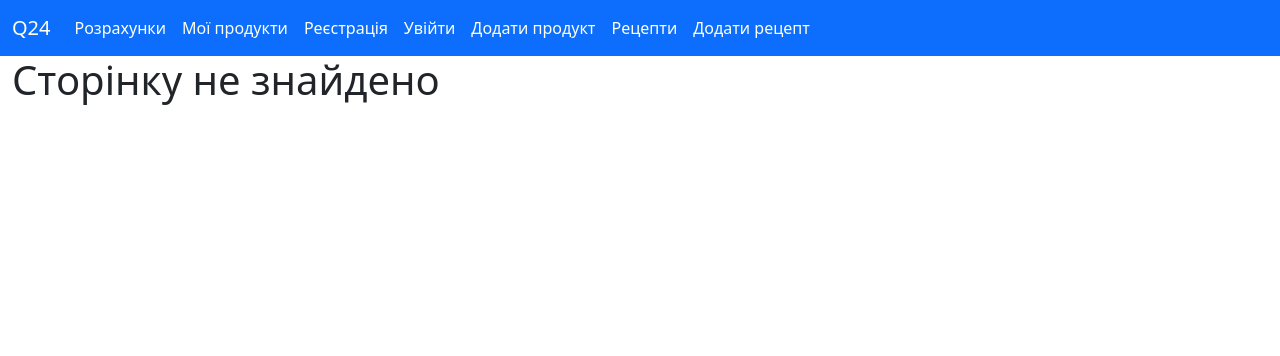
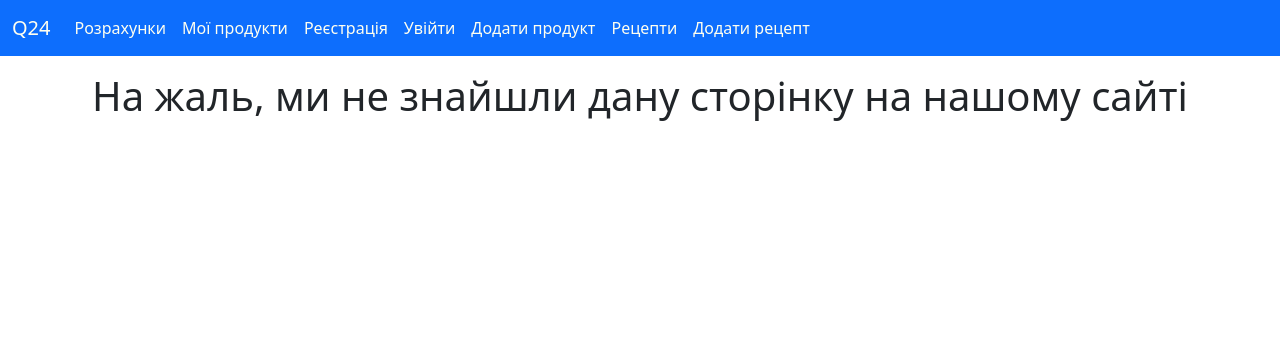
Before and after one commit to qnazar/Q24---food-manager, a Flask app: page /recipe/1 in a window 1280 px wide. Shown: the top 356 px of the page. Run offline with Flask 2, Linux system fonts and the light colour scheme; data that the repository does not hold is empty; some libraries are stand-ins or nearby versions.

Commit message:
pretty errors

```diff
--- a/templates/403.html
+++ b/templates/403.html
@@ -1,4 +1,4 @@
 {% extends 'base.html' %}
 {% block content %}
-<h1>Доступ заборонено</h1>
+<h1 class="py-3" style="text-align: center">Доступ заборонено</h1>
 {%  endblock %}
--- a/templates/404.html
+++ b/templates/404.html
@@ -1,4 +1,4 @@
 {% extends 'base.html' %}
 {% block content %}
-<h1>Сторінку не знайдено</h1>
+<h1 class="py-3" style="text-align: center">На жаль, ми не знайшли дану сторінку на нашому сайті</h1>
 {%  endblock %}
```
